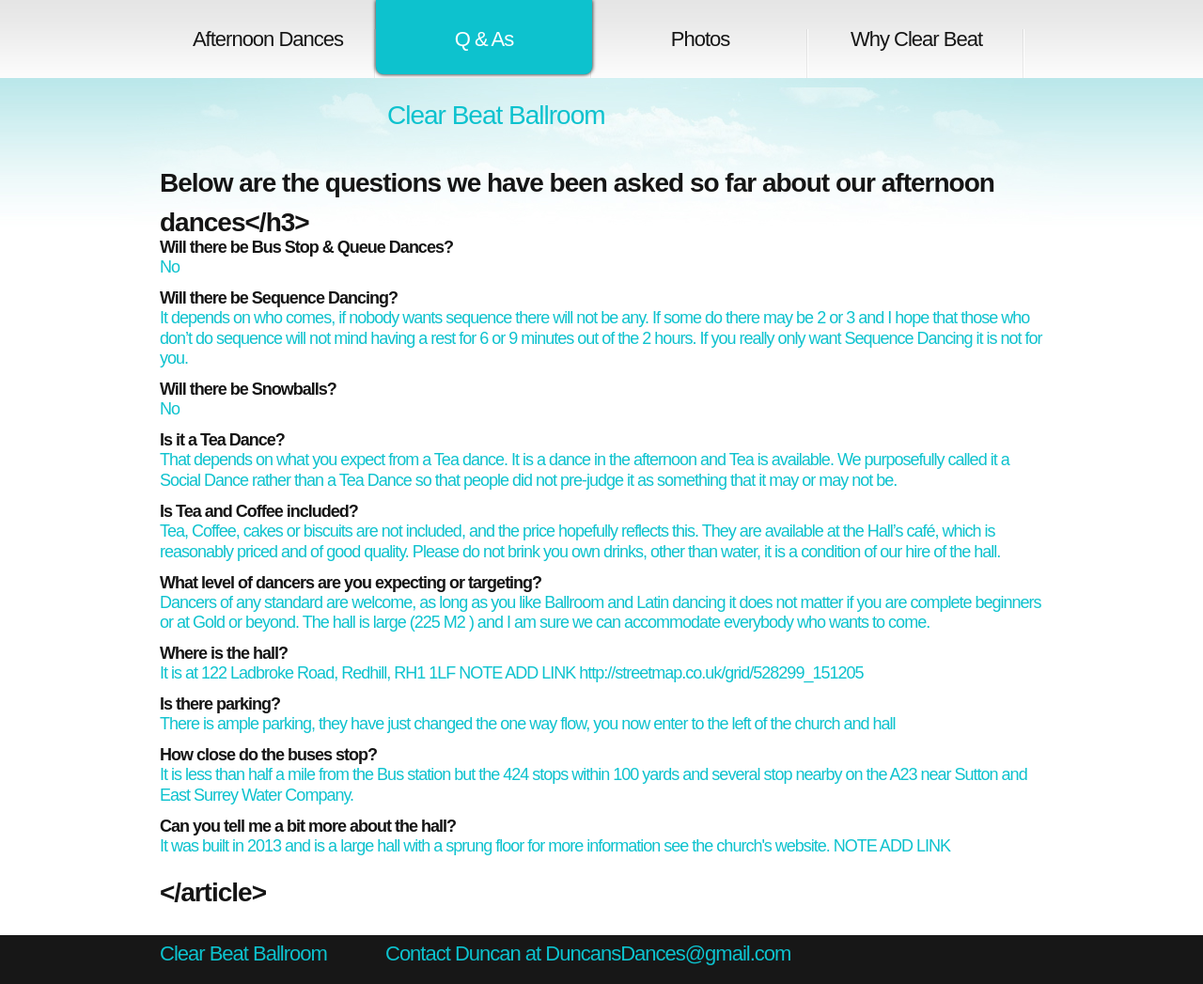
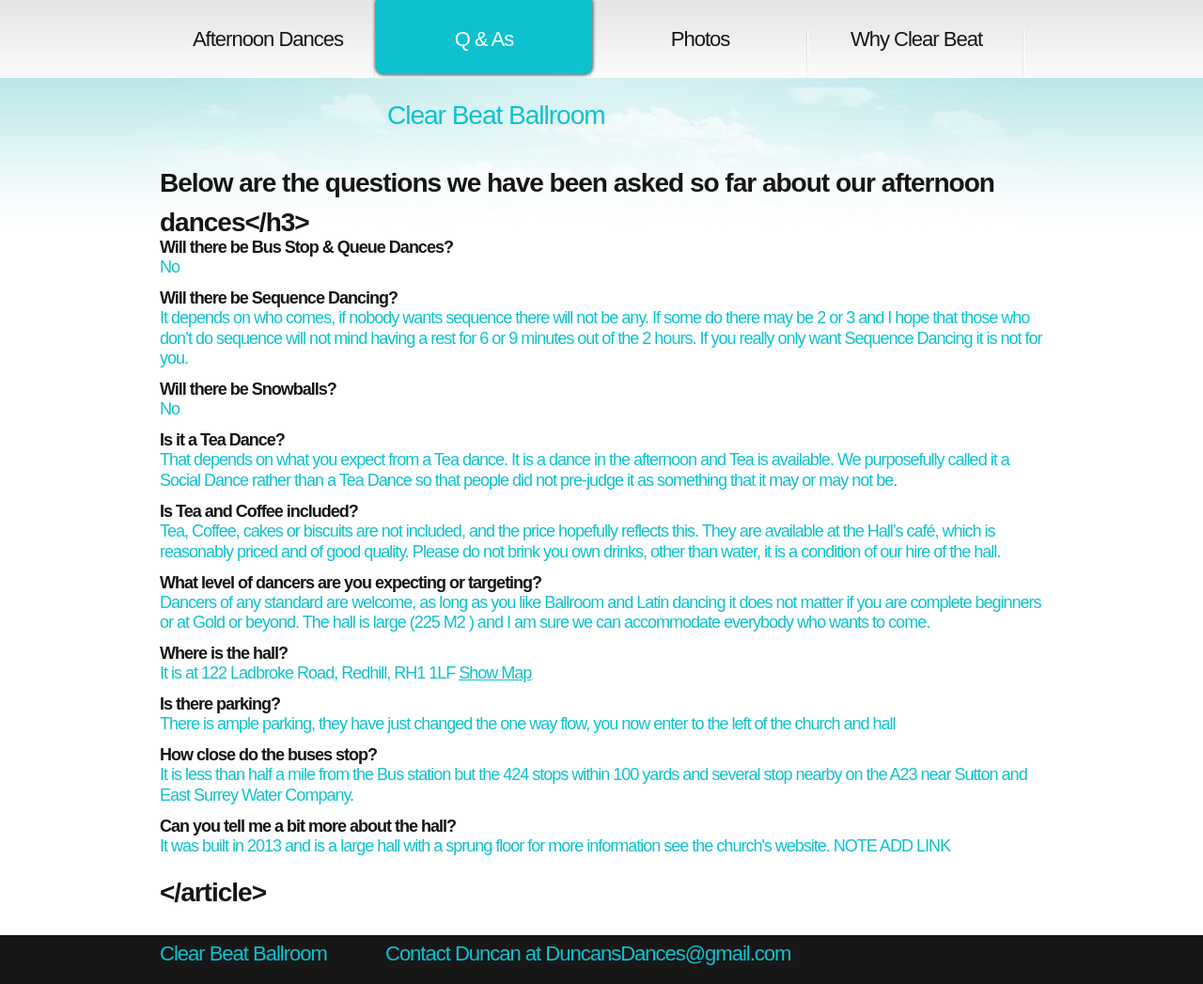
Before and after one commit to ramsayd/duncansdances, a Jekyll site: the page built from 30_QandA.md, in a window 1280 px wide. Shown: the whole page at 94% size. Built offline with Jekyll 4.4.1, drawn with Linux system fonts in a browser that asks for light colours.

Commit message:
Update 30_QandA.md

```diff
--- a/30_QandA.md
+++ b/30_QandA.md
@@ -22,7 +22,7 @@ permalink: "Q&A.html"
 <h5><strong>What level of dancers are you expecting or targeting?</strong></h5>
 <h6>Dancers of any standard are welcome, as long as you like Ballroom and Latin dancing it does not matter if you are complete beginners or at Gold or beyond. The hall is large (225 M2 ) and I am sure we can accommodate everybody who wants to come. </h6>
 <h5><strong>Where is the hall?</strong></h5>
-<h6>It is at 122 Ladbroke Road, Redhill, RH1 1LF  NOTE ADD LINK  http://streetmap.co.uk/grid/528299_151205 </h6>
+<h6>It is at 122 Ladbroke Road, Redhill, RH1 1LF  <a href="http://streetmap.co.uk/grid/528299_151205">Show Map</a></h6>
 <h5><strong>Is there parking?</strong></h5>
 <h6>There is ample parking, they have just changed the one way flow, you now enter to the left of the church and hall</h6>
 <h5><strong>How close do the buses stop?</strong></h5>
```
